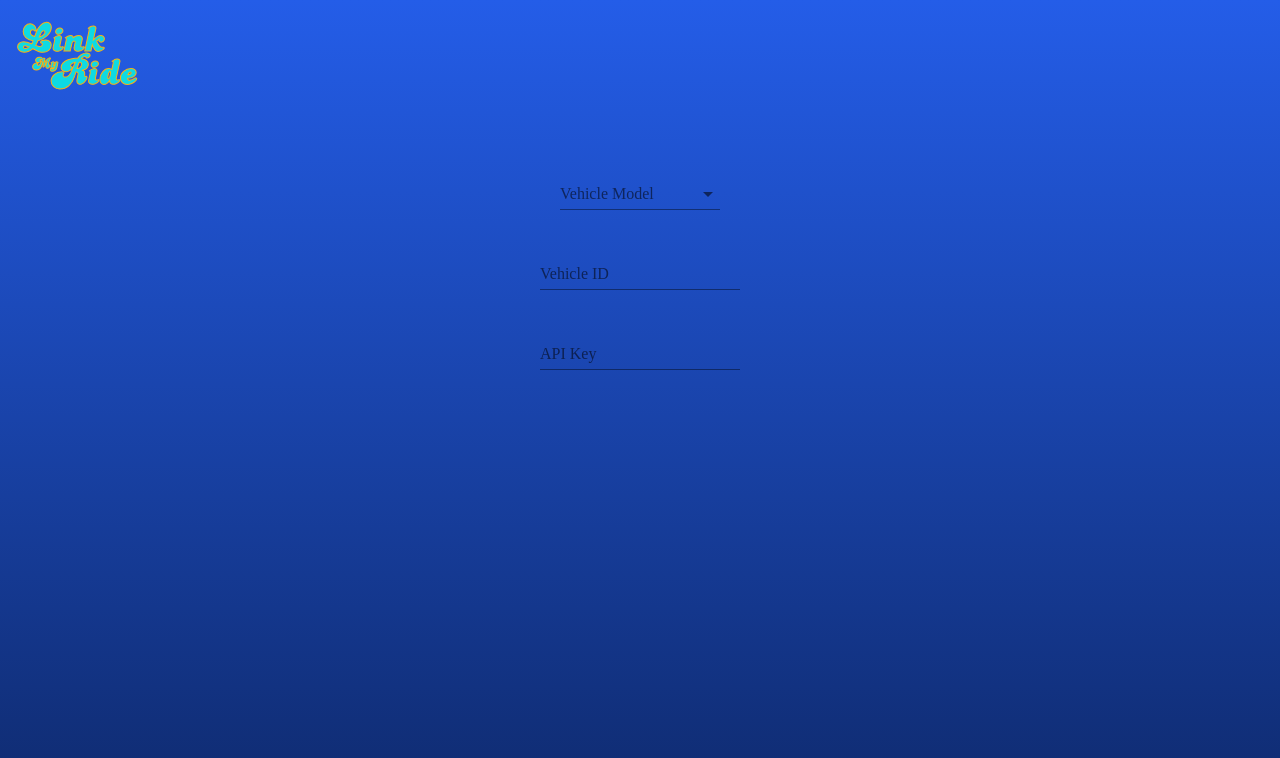
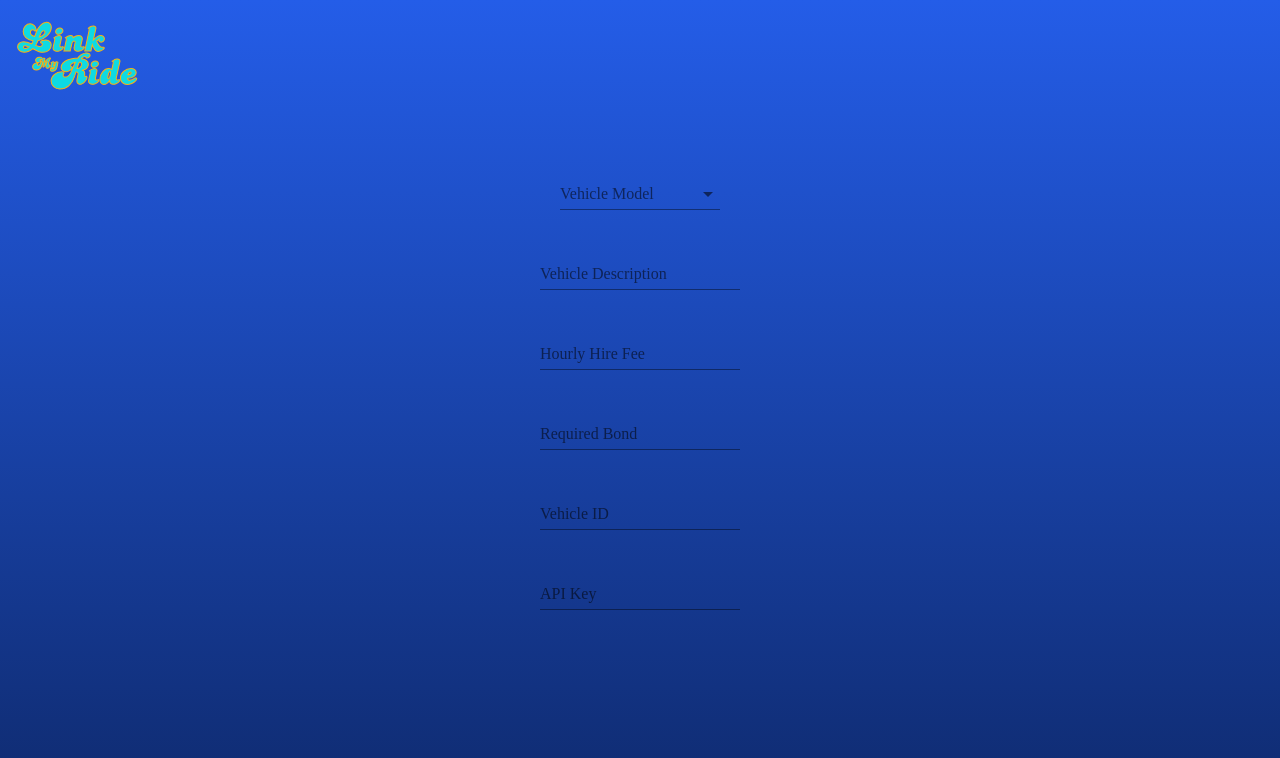
Before and after one commit to pappas999/Link-My-Ride, a React (Create React App) app in the folder src/web-app/: page /add-vehicle in a window 1280 px wide. Shown: the top 758 px of the page. Built offline with nearby package versions, Linux system fonts and the light colour scheme; a web font is replaced by a local one; what web3 would draw is missing.

Commit message:
Add remaining form fields to 'add vehicle' form

```diff
--- a/src/web-app/src/features/addVehicle/AddVehicleForm.tsx
+++ b/src/web-app/src/features/addVehicle/AddVehicleForm.tsx
@@ -7,10 +7,14 @@ import { getCarModelString } from "../../utils"
 
 export const AddVehicleForm = () => {
 
-    const { current, submitAddVehicleForm, setSelectedVehicleModel, setVehicleId, setApiKey } = useContext(AddVehicleFormContext)
+    const { current, submitAddVehicleForm, setSelectedVehicleModel, setVehicleDescription, setVehicleId, setApiKey, setHireFee, setBond } = useContext(AddVehicleFormContext)
 
     const handleVehicleModelSelected = (event: any) => {
         setSelectedVehicleModel(event.target.value)
+    }
+
+    const handleVehicleDescriptionChanged = (event: any) => {
+        setVehicleDescription(event.target.value)
     }
 
     const handleVehicleIdChanged = (event: any) => {
@@ -21,6 +25,13 @@ export const AddVehicleForm = () => {
         setApiKey(event.target.value)
     }
 
+    const handleHireFeeChanged = (event: any) => {
+        setHireFee(event.target.value)
+    }
+
+    const handleBondChanged = (event: any) => {
+        setBond(event.target.value)
+    }
 
     const handleSubmit = () => {
         submitAddVehicleForm()
@@ -47,8 +58,29 @@ export const AddVehicleForm = () => {
         </FormField>
         <FormField>
             <TextField
+                label="Vehicle Description"
+                value={current.context.vehicleDescription}
+                onChange={handleVehicleDescriptionChanged} />
+        </FormField>
+        <FormField>
+            <TextField
+                label="Hourly Hire Fee"
+                value={current.context.hireFee}
+                type="number"
+                onChange={handleHireFeeChanged} />
+        </FormField>
+        <FormField>
+            <TextField
+                label="Required Bond"
+                value={current.context.bond}
+                type="number"
+                onChange={handleBondChanged} />
+        </FormField>
+        <FormField>
+            <TextField
                 label="Vehicle ID"
                 value={current.context.vehicleId}
+                type="number"
                 onChange={handleVehicleIdChanged} />
         </FormField>
         <FormField>
--- a/src/web-app/src/features/addVehicle/AddVehicleFormContext.tsx
+++ b/src/web-app/src/features/addVehicle/AddVehicleFormContext.tsx
@@ -9,16 +9,22 @@ type ContextProps = {
     current: any,
     submitAddVehicleForm: () => void,
     setSelectedVehicleModel: (model: Model) => void,
+    setVehicleDescription: (description: string) => void,
     setVehicleId: (id: string) => void,
-    setApiKey: (apiKey: string) => void
+    setApiKey: (apiKey: string) => void,
+    setHireFee: (hireFee: string) => void,
+    setBond: (bond: string) => void
 }
 
 const defaultValues = {
     current: {},
     submitAddVehicleForm: () => { },
     setSelectedVehicleModel: () => { },
+    setVehicleDescription: () => { },
     setVehicleId: () => { },
-    setApiKey: () => { }
+    setApiKey: () => { },
+    setHireFee: () => { },
+    setBond: () => { }
 }
 
 export const AddVehicleFormContext = createContext<ContextProps>(defaultValues)
@@ -50,6 +56,13 @@ export const AddVehicleFormProvider = ({ children }: ProviderProps) => {
         })
     }
 
+    const setVehicleDescription = (description: string) => {
+        send({
+            type: "SET_VEHICLE_DESCRIPTION",
+            value: description
+        })
+    }
+
     const setVehicleId = (id: string) => {
         send({
             type: "SET_VEHICLE_ID",
@@ -64,11 +77,25 @@ export const AddVehicleFormProvider = ({ children }: ProviderProps) => {
         })
     }
 
+    const setHireFee = (hireFee: string) => {
+        send({
+            type: "SET_HIRE_FEE",
+            value: hireFee
+        })
+    }
+
+    const setBond = (bond: string) => {
+        send({
+            type: "SET_BOND",
+            value: bond
+        })
+    }
+
     const submitAddVehicleForm = () => {
         send("SUBMIT")
     }
 
-    return <AddVehicleFormContext.Provider value={{ current, submitAddVehicleForm, setSelectedVehicleModel, setVehicleId, setApiKey }}>
+    return <AddVehicleFormContext.Provider value={{ current, submitAddVehicleForm, setSelectedVehicleModel, setVehicleDescription, setVehicleId, setApiKey, setHireFee, setBond }}>
         {children}
     </AddVehicleFormContext.Provider>
 }
--- a/src/web-app/src/features/addVehicle/addVehicleFormMachine.ts
+++ b/src/web-app/src/features/addVehicle/addVehicleFormMachine.ts
@@ -5,8 +5,11 @@ export const addVehicleFormMachine = createMachine({
     initial: "initial",
     context: {
         selectedVehicleModel: "",
+        vehicleDescription: "",
         vehicleId: "",
-        apiKey: ""
+        apiKey: "",
+        hireFee: "",
+        bond: ""
     },
     states: {
         initial: {
@@ -17,11 +20,20 @@ export const addVehicleFormMachine = createMachine({
         SET_SELECTED_VEHICLE_MODEL: {
             actions: "cacheSelectedVehicleModel"
         },
+        SET_VEHICLE_DESCRIPTION: {
+            actions: "cacheVehicleDescription"
+        },
         SET_VEHICLE_ID: {
             actions: "cacheVehicleId"
         },
         SET_API_KEY: {
             actions: "cacheApiKey"
+        },
+        SET_HIRE_FEE: {
+            actions: "cacheHireFee"
+        },
+        SET_BOND: {
+            actions: "cacheBond"
         }
     }
 })
--- a/src/web-app/src/features/addVehicle/initAddVehicleFormMachineOptions.ts
+++ b/src/web-app/src/features/addVehicle/initAddVehicleFormMachineOptions.ts
@@ -7,12 +7,21 @@ export const initAddVehicleFormMachineOptions = (
         cacheSelectedVehicleModel: assign((_, event: any) => ({
             selectedVehicleModel: event.selectedVehicleModel
         })),
+        cacheVehicleDescription: assign((_, event: any) => ({
+            vehicleDescription: event.value
+        })),
         cacheVehicleId: assign((_, event: any) => ({
             vehicleId: event.value
         })),
         cacheApiKey: assign((_, event: any) => ({
             apiKey: event.value
         })),
+        cacheHireFee: assign((_, event: any) => ({
+            hireFee: event.value
+        })),
+        cacheBond: assign((_, event: any) => ({
+            bond: event.value
+        }))
     },
     services: {
         submitVehicle
```
